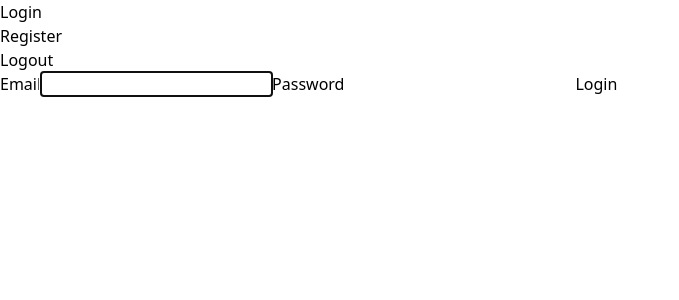
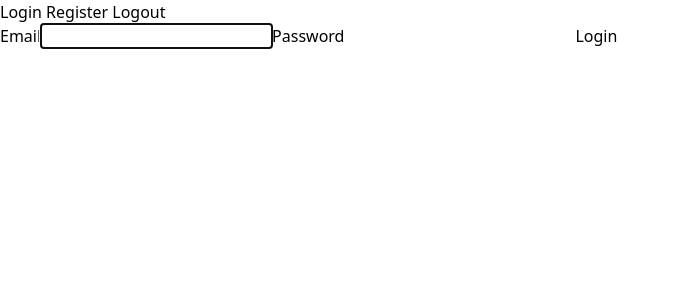
Before and after one commit to Light-it-labs/nuxt-boilerplate, a Nuxt app: page /login in a window 1280 px wide. Shown: the top 300 px of the page, without its empty margins (0-679 px from the left). Built offline with nearby package versions, Linux system fonts and the light colour scheme.

Commit message:
Add loading bar

```diff
--- a/layouts/partials/header.vue
+++ b/layouts/partials/header.vue
@@ -2,17 +2,17 @@
   <nav >
     <div class="container">
         <ul>
-          <li>
+          <li class="inline">
             <nuxt-link :to="{ name: 'login' }">
               Login
             </nuxt-link>
           </li>
-          <li>
+          <li class="inline">
             <nuxt-link :to="{ name: 'register' }">
               Register
             </nuxt-link>
           </li>
-          <li>
+          <li class="inline">
             <a @click.prevent="logout">
               Logout
             </a>
--- a/nuxt.config.js
+++ b/nuxt.config.js
@@ -1,8 +1,6 @@
 export default {
   mode: 'universal',
-  /*
-  ** Headers of the page
-  */
+
   head: {
     title: process.env.npm_package_name || '',
     meta: [
@@ -14,40 +12,30 @@ export default {
       { rel: 'icon', type: 'image/x-icon', href: '/favicon.ico' }
     ]
   },
-  /*
-  ** Customize the progress-bar color
-  */
-  loading: { color: '#fff' },
-  /*
-  ** Global CSS
-  */
+
+  loading: {
+    color: 'blue',
+    height: '1px',
+  },
+
   css: [
+
   ],
-  /*
-  ** Plugins to load before mounting the App
-  */
+
   plugins: [
 
   ],
-  /*
-  ** Nuxt.js dev-modules
-  */
+
   buildModules: [
-    // Doc: https://github.com/nuxt-community/nuxt-tailwindcss
     '@nuxtjs/tailwindcss',
   ],
-  /*
-  ** Nuxt.js modules
-  */
+
   modules: [
     '@nuxtjs/axios',
     '@nuxtjs/auth',
     '@nuxtjs/dotenv',
   ],
-  /*
-  ** Axios module configuration
-  ** See https://axios.nuxtjs.org/options
-  */
+
   axios: {
     baseURL: 'http://localhost:8000/api'
   },
@@ -64,13 +52,7 @@ export default {
     }
   },
 
-  /*
-  ** Build configuration
-  */
   build: {
-    /*
-    ** You can extend webpack config here
-    */
     extend (config, ctx) {
     }
   }
--- a/pages/login.vue
+++ b/pages/login.vue
@@ -25,11 +25,14 @@
 
     methods: {
       login() {
+        this.$nuxt.$loading.start();
         this.$auth.loginWith('local', {
           data: {
             email: this.form.email,
             password: this.form.password
           },
+        }).then(() => {
+          this.$nuxt.$loading.finish();
         });
       }
     },
```
